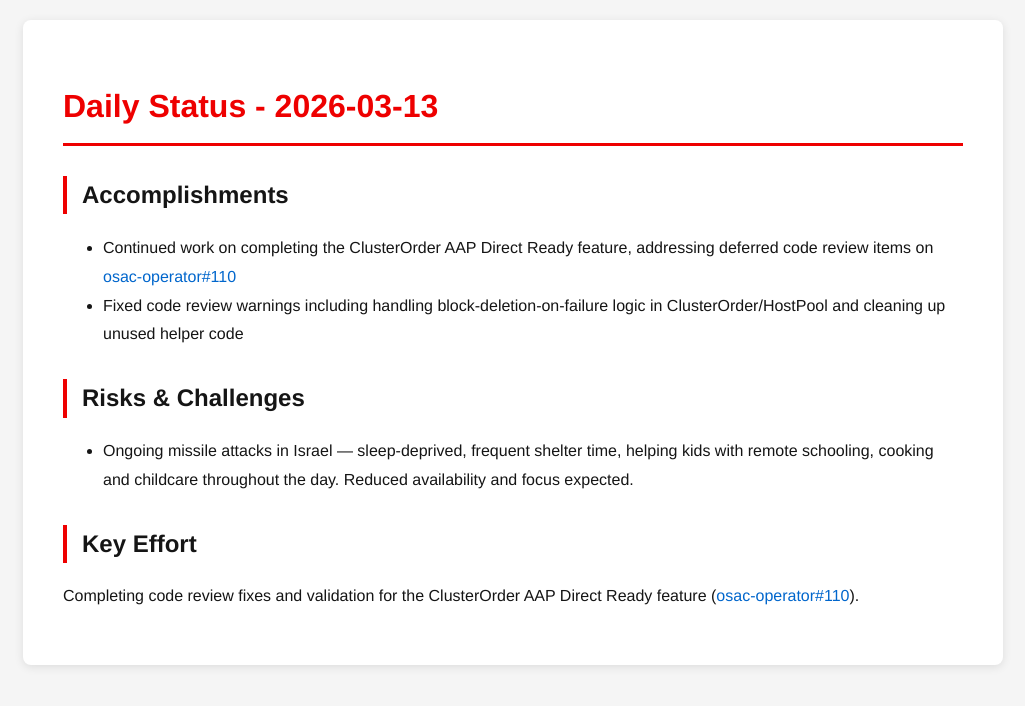
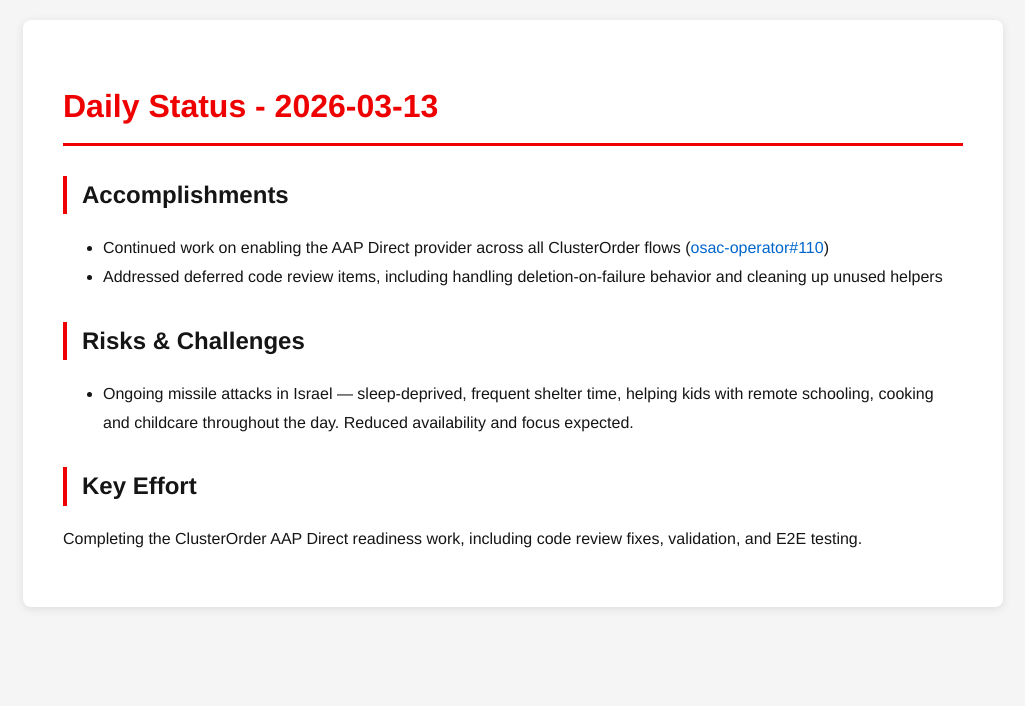
Before and after one commit to tzvatot/daily-status, a Jekyll site: the page built from 2026-03-13.md, in a window 1280 px wide. Shown: the top 706 px of the page, without its empty margins (127-1152 px from the left). Built offline with Jekyll 4.4.1, drawn with Linux system fonts in a browser that asks for light colours.

Commit message:
Daily status update - 2026-03-13

```diff
--- a/2026-03-13.md
+++ b/2026-03-13.md
@@ -7,11 +7,11 @@
 # Daily Status - 2026-03-13
 
 ## Accomplishments
-- Continued work on completing the ClusterOrder AAP Direct Ready feature, addressing deferred code review items on [osac-operator#110](https://github.com/osac-project/osac-operator/pull/110)
-- Fixed code review warnings including handling block-deletion-on-failure logic in ClusterOrder/HostPool and cleaning up unused helper code
+- Continued work on enabling the AAP Direct provider across all ClusterOrder flows ([osac-operator#110](https://github.com/osac-project/osac-operator/pull/110))
+- Addressed deferred code review items, including handling deletion-on-failure behavior and cleaning up unused helpers
 
 ## Risks & Challenges
 - Ongoing missile attacks in Israel — sleep-deprived, frequent shelter time, helping kids with remote schooling, cooking and childcare throughout the day. Reduced availability and focus expected.
 
 ## Key Effort
-Completing code review fixes and validation for the ClusterOrder AAP Direct Ready feature ([osac-operator#110](https://github.com/osac-project/osac-operator/pull/110)).
+Completing the ClusterOrder AAP Direct readiness work, including code review fixes, validation, and E2E testing.
```
